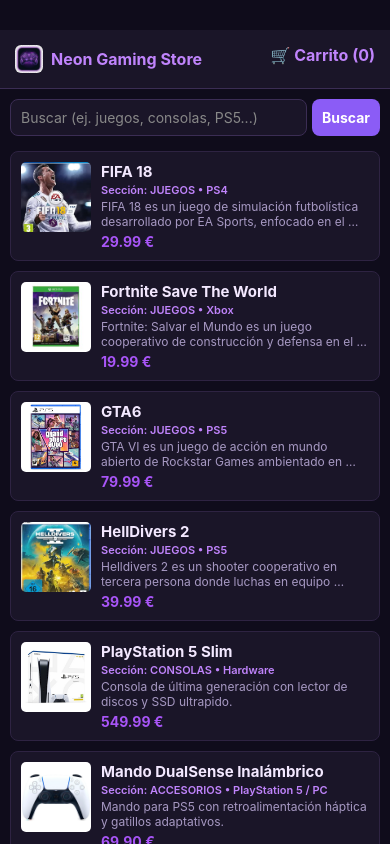
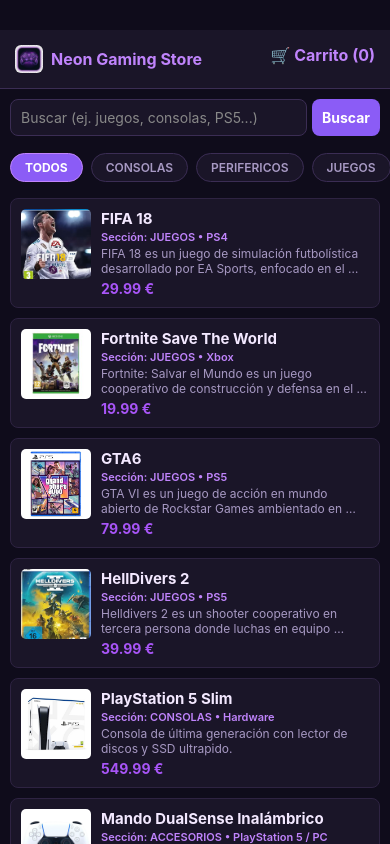
Before and after one commit to agussvn/pmdmT1AVN, a React Native app: screen / in a window 390 px wide. Built offline with nearby package versions, Linux system fonts and the light colour scheme.

Commit message:
Añadido botón de retorno al catálogo y filtros por categoría (chips)

```diff
--- a/App.tsx
+++ b/App.tsx
@@ -58,6 +58,9 @@
   const [productoSeleccionado, setProductoSeleccionado] = useState<Producto | null>(null);
   const [carrito, setCarrito] = useState<ItemCarrito[]>([]);
 
+  // Estado para resaltar la categoría seleccionada
+  const [categoriaSeleccionada, setCategoriaSeleccionada] = useState<string>("TODOS");
+
   // Helper cargar imagen fallback
   const obtenerImagen = (nombreImagen: string) => {
     return imagenesLocales[nombreImagen] || require("./assets/favicon.png");
@@ -66,6 +69,7 @@
   // Lógica de búsqueda
   const ejecutarBusqueda = () => {
     const texto = busqueda.toLowerCase().trim();
+    setCategoriaSeleccionada("TODOS");
     if (texto === "") {
       setProductos(productosData);
     } else {
@@ -169,6 +173,37 @@
             </TouchableOpacity>
           </View>
 
+          {/* FILTROS RÁPIDOS POR CATEGORÍA (CHIPS)*/}
+          <View style={{ height: 42, marginBottom: 5 }}>
+            <ScrollView horizontal showsHorizontalScrollIndicator={false} contentContainerStyle={styles.categoriesContainer}>
+              {['TODOS', 'CONSOLAS', 'PERIFERICOS', 'JUEGOS', 'DIGITAL', 'ACCESORIOS'].map((cat) => (
+                <TouchableOpacity
+                  key={cat}
+                  style={[
+                    styles.chipBtn,
+                    categoriaSeleccionada === cat && styles.chipBtnActive
+                  ]}
+                  onPress={() => {
+                    setCategoriaSeleccionada(cat);
+                    setBusqueda("");
+                    if (cat === 'TODOS') {
+                      setProductos(productosData);
+                    } else {
+                      const filtrados = productosData.filter(
+                        (p) => p.seccion.toUpperCase() === cat || p.categoria.toUpperCase() === cat
+                      );
+                      setProductos(filtrados);
+                    }
+                  }}
+                >
+                  <Text style={[styles.chipText, categoriaSeleccionada === cat && styles.chipTextActive]}>
+                    {cat}
+                  </Text>
+                </TouchableOpacity>
+              ))}
+            </ScrollView>
+          </View>
+
           <FlatList
             data={productos}
             keyExtractor={(item) => item.id}
@@ -204,6 +239,14 @@
       {/* VISTA DETALLE DEL PRODUCTO */}
       {pantallaActual === 'detalle' && productoSeleccionado && (
         <ScrollView style={styles.detailContainer}>
+          {/* BOTÓN VOLVER AL CATÁLOGO */}
+          <TouchableOpacity
+            style={styles.backBtn}
+            onPress={() => setPantallaActual('principal')}
+          >
+            <Text style={styles.backBtnText}>← Volver al catálogo</Text>
+          </TouchableOpacity>
+
           <Image source={obtenerImagen(productoSeleccionado.imagen)} style={styles.detailImage} />
           <Text style={styles.detailTitle}>{productoSeleccionado.nombre}</Text>
           <Text style={styles.detailPrice}>{productoSeleccionado.precio.toFixed(2)} €</Text>
@@ -374,7 +417,6 @@
   clearBtn: { backgroundColor: '#dc3545', padding: 12, borderRadius: 8, alignItems: 'center' },
   emptyText: { textAlign: 'center', marginTop: 40, fontSize: 16, color: '#a799c3' },
 
-
   lowStockBadge: {
     color: '#ef4444',
     fontSize: 11,
@@ -403,4 +445,24 @@
     fontWeight: 'bold',
     fontSize: 16
   },
+
+  // === ESTILOS PARA EL BOTÓN VOLVER Y LOS CHIPS ===
+  backBtn: { marginBottom: 10, paddingVertical: 6 },
+  backBtnText: { color: '#c084fc', fontSize: 14, fontWeight: 'bold' },
+  categoriesContainer: { paddingHorizontal: 10, alignItems: 'center' },
+  chipBtn: {
+    backgroundColor: '#1a1528',
+    paddingHorizontal: 14,
+    paddingVertical: 6,
+    borderRadius: 20,
+    marginRight: 8,
+    borderWidth: 1,
+    borderColor: '#3b2d54'
+  },
+  chipBtnActive: {
+    backgroundColor: '#8b5cf6',
+    borderColor: '#c084fc'
+  },
+  chipText: { color: '#a799c3', fontSize: 12, fontWeight: '600' },
+  chipTextActive: { color: '#fff', fontWeight: 'bold' },
 });
```
